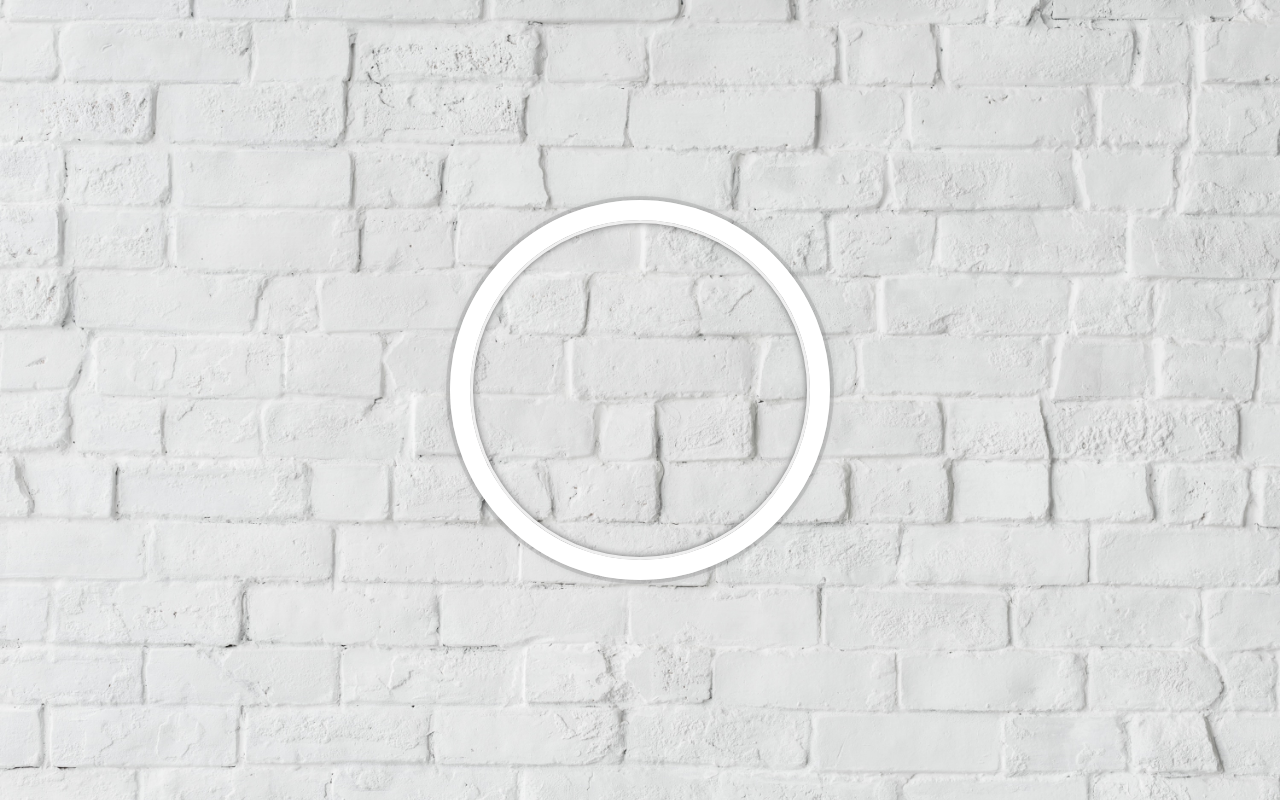
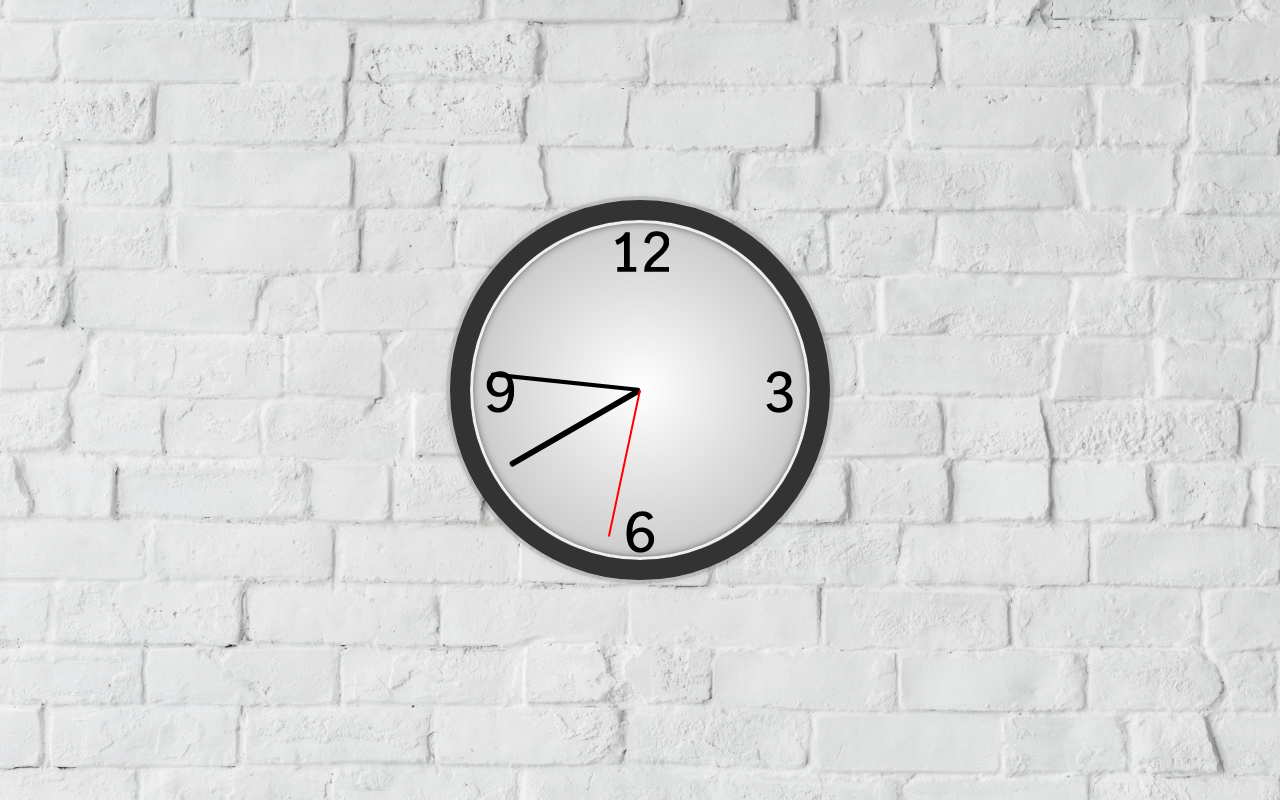
Before and after one commit to gsb6/analog-clock, a plain HTML site: page index.html in a window 1280 px wide. Drawn offline with Linux system fonts and the light colour scheme.

Commit message:
style finished

```diff
--- /dev/null
+++ b/analog-clock.js
@@ -0,0 +1,17 @@
+const pSecond = document.querySelector('.pointer-second');
+const pMinute = document.querySelector('.pointer-minute');
+const pHour = document.querySelector('.pointer-hour');
+
+function setDate() {
+    const now = new Date();
+    const second = now.getSeconds();
+    const minute = now.getMinutes();
+    const hour = now.getHours();
+
+    pSecond.style.transform = `rotate(${(360 * second / 60) + 90}deg)`;
+    pMinute.style.transform = `rotate(${(360 * minute / 60) + 90}deg)`;
+    pHour.style.transform = `rotate(${(360 * hour / 12) + 90}deg)`;
+    console.log(hour, minute, second);
+}
+
+setInterval(setDate, 1000);
--- a/index.html
+++ b/index.html
@@ -16,5 +16,7 @@
             <div class="pointer pointer-second"></div>
         </div>
     </div>
+
+    <script src="analog-clock.js"></script>
 </body>
 </html>
--- a/style.css
+++ b/style.css
@@ -16,7 +16,8 @@ body {
     position: relative;
     margin: 200px auto;
     padding: 2rem;
-    border: 20px solid white;
+    border: 20px solid #333;
+    background: #fff url(images/clock.png);
     border-radius: 50%;
     box-shadow:
         0px 0px 0px 4px rgba(0,0,0,.1),
@@ -32,10 +33,31 @@ body {
     transform: translateY(-3px);
 }
 
-.hand {
-    width: 50px;
-    height: 6px;
+.pointer {
+    width: 50%;
+    border-radius: 30px;
     position: absolute;
     top: 50%;
+    transform: rotate(90deg);
+    transform-origin: 100%;
+    transition: all 0.05;
+    transition-timing-function: cubic-bezier(0.1, 2.7, 0.58, 1);
+}
+
+.pointer-hour {
+    height: 6px;
     background-color: black;
 }
+
+.pointer-minute {
+    height: 4px;
+    margin-top: 1px;
+    background-color: black;
+
+}
+
+.pointer-second {
+    height: 2px;
+    margin-top: 2px;
+    background-color: red;
+}
```
Also changed, not shown: images/clock.png (added).
